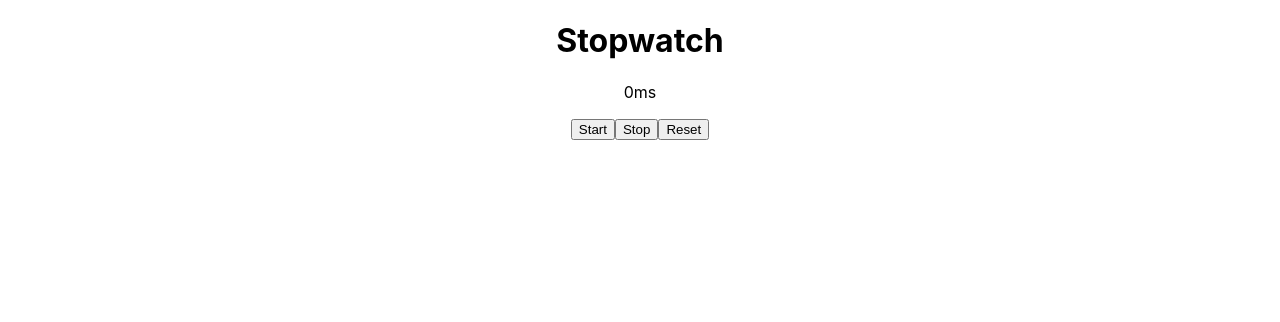
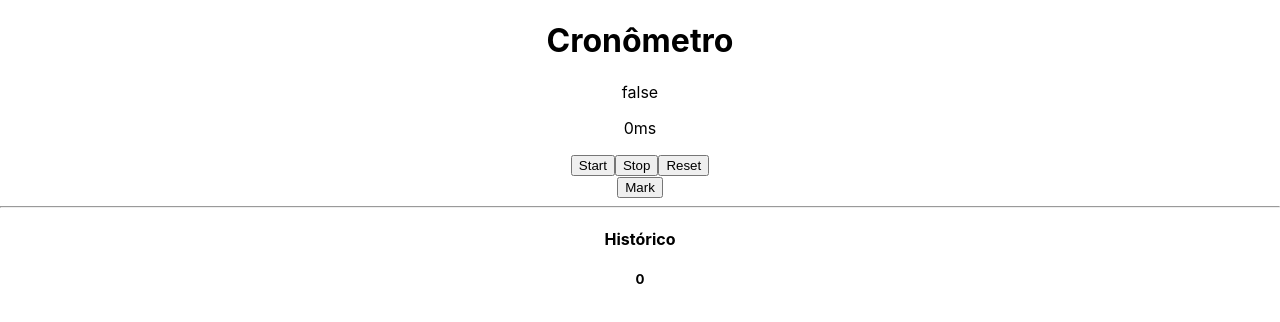
Before and after one commit to tamirisapbonicenha/react-redux-stopwatch, a React (Create React App) app: page / in a window 1280 px wide. Shown: the top 322 px of the page. Built offline with nearby package versions, Linux system fonts and the light colour scheme.

Commit message:
add trail

```diff
--- a/src/App.js
+++ b/src/App.js
@@ -3,6 +3,7 @@ import './App.css';
 
 import Stopwatch from './Stopwatch';
 import Button from './Button';
+import Historic from './Historic';
 
 class App extends Component {
   constructor(props) {
@@ -10,10 +11,12 @@ class App extends Component {
     this.state = {
       runningTime: 0,
       status: false,
+      trail: 0,
     };
     this.handleStart = this.handleStart.bind(this);
     this.handleStop = this.handleStop.bind(this);
     this.handleReset = this.handleReset.bind(this);
+    this.handleMark = this.handleMark.bind(this);
   }
 
   handleStart() {
@@ -24,13 +27,17 @@ class App extends Component {
       const startTime = Date.now() - this.state.runningTime;
       this.timer = setInterval(() => {
         this.setState({ runningTime: Date.now() - startTime });
-      });
+      }, 100);
     }
   }
 
   handleStop() {
     this.setState({ status: false });
     clearInterval(this.timer);
+  }
+
+  handleMark() {
+    this.setState({ trail: this.state.runningTime });
   }
 
   handleReset() {
@@ -43,14 +50,18 @@ class App extends Component {
   }
 
   render() {
-    const { status, runningTime } = this.state;
+    const { status, runningTime, trail } = this.state;
     return (
       <div className="App">
-        <h1>Stopwatch</h1>
-        <Stopwatch time={runningTime} status={status} start={() => this.handleStart} reset={() => this.handleReset} />
+        <h1>Cronômetro</h1>
+        <Stopwatch time={runningTime} status={status} reset={() => this.handleReset} />
         <Button text="Start" handleClick={() => this.handleStart} />
         <Button text="Stop" handleClick={() => this.handleStop} />
         <Button text="Reset" handleClick={() => this.handleReset} />
+        <br></br>
+        <Button text="Mark" handleClick={() => this.handleMark} />
+        <hr></hr>
+        <Historic time={trail}></Historic>
       </div>
     )
   }
--- /dev/null
+++ b/src/Historic.js
@@ -0,0 +1,13 @@
+import React from 'react';
+
+const Historic = props => {
+    return (
+        // <button onClick={props.handleClick()}>{props.text}</button>
+        <div>
+            <h4>Histórico</h4>
+            <h5>{props.time}</h5>
+        </div>
+    )
+}
+
+export default Historic
--- a/src/Stopwatch.js
+++ b/src/Stopwatch.js
@@ -5,6 +5,7 @@ class Stopwatch extends Component {
     const { time, status } = this.props;
     return (
       <div>
+        <span>{status.toString()}</span>
         <p>{time}ms</p>
       </div>
     );
```
